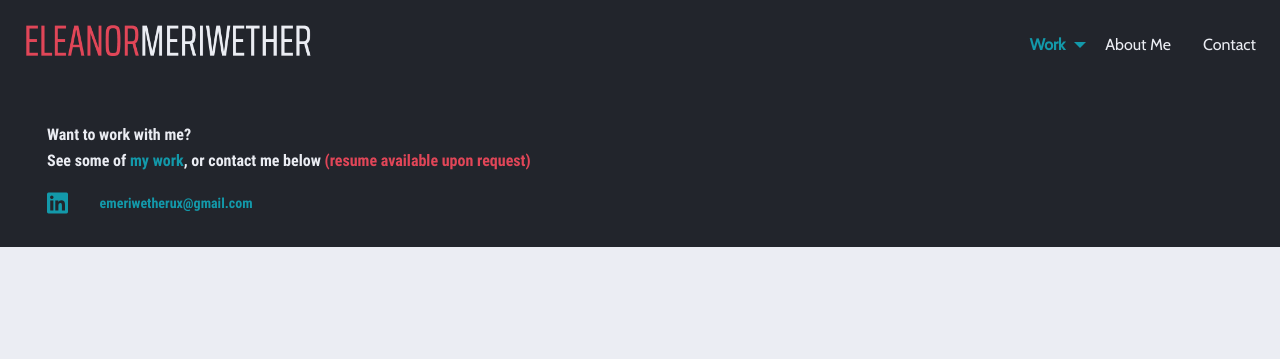
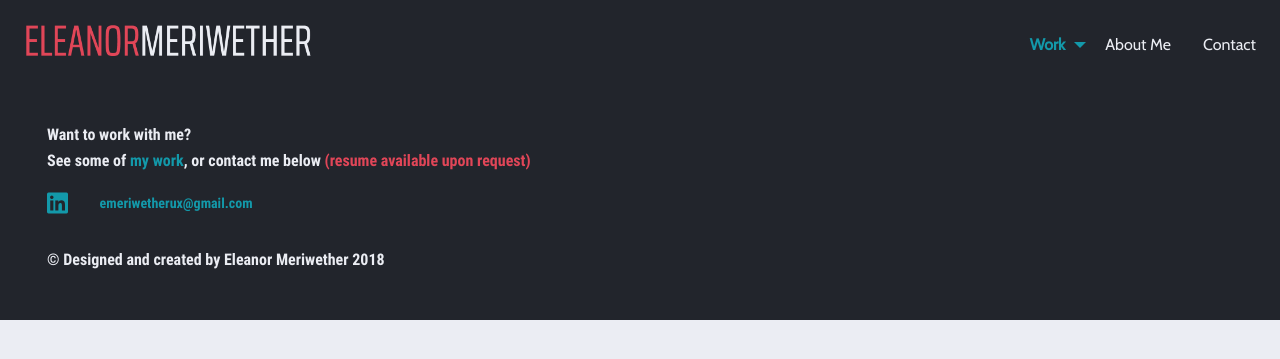
Before and after one commit to emeriwether/emeriwether.github.io, a Jekyll site: the page built from projectE.html, in a window 1280 px wide. Shown: the top 359 px of the page. Built offline with Jekyll 4.4.1, drawn with Linux system fonts in a browser that asks for light colours.

Commit message:
add copyright to footer

```diff
--- a/_includes/footer2.html
+++ b/_includes/footer2.html
@@ -5,5 +5,11 @@
         <p>Want to work with me? <br> See some of <a href="/home.html" class="aquaText">my work</a>, or contact me below <span class="coralText">(resume available upon request)</span></p>
         <a href="https://www.linkedin.com/in/emeriwether/"><img src="images/linkedin.png"></a>
         <a href="mailto:emeriwetherux@gmail.com" class="aquaText" id="footerEmail">emeriwetherux@gmail.com</a>
+        <p id="copyright">
+            &copy; Designed and created by Eleanor Meriwether
+            <script type="text/javascript">
+                document.write(new Date().getFullYear());
+            </script>
+        </p>
     </div>
 </footer>
--- a/css2/footer.css
+++ b/css2/footer.css
@@ -13,3 +13,7 @@ footer a, footer p {
     padding-left: 2em;
     font-size: 0.875em;
 }
+
+#copyright {
+    padding-top: 2em;
+}
```
